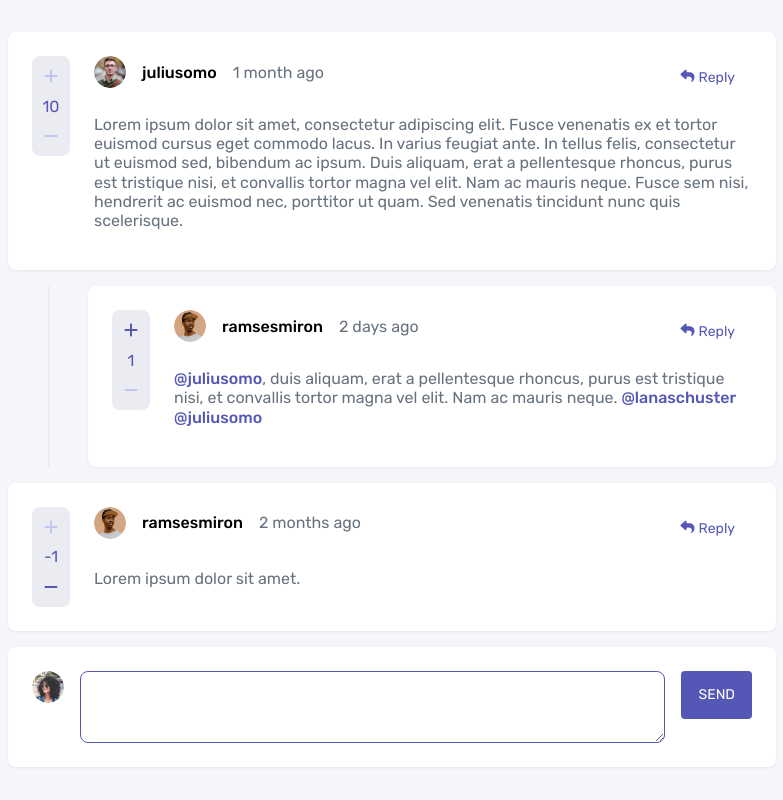
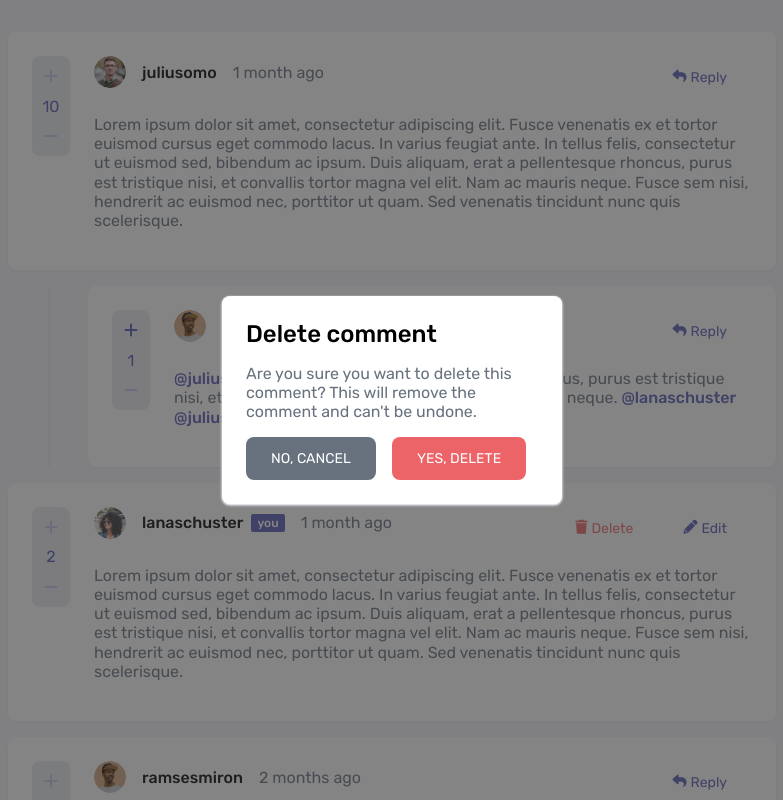
Before and after one commit to lanaschuster/interactive-comments-section, a Vue app: page / in a window 1280 px wide. Both pictures are taken after a click on the button "Delete". Shown: the top 800 px of the page, without its empty margins (248-1031 px from the left). Built offline with nearby package versions, Linux system fonts and the light colour scheme.

Commit message:
feat: create modal to confirm the post deletion

```diff
--- a/src/components/AppButton/AppButton.vue
+++ b/src/components/AppButton/AppButton.vue
@@ -46,8 +46,8 @@ export default {
   outline: none;
   cursor: pointer;
   font-size: 14px;
-  border-radius: 4px;
-  padding: 12px 16px;
+  border-radius: 8px;
+  padding: 12px 24px;
   box-sizing: border-box;
   font-family: $font-family;
   border: 1px solid transparent;
--- a/src/modules/home/components/ThePost/ThePost.vue
+++ b/src/modules/home/components/ThePost/ThePost.vue
@@ -61,10 +61,15 @@
       />
     </div>
   </div>
+  <ThePostDeletionModal
+    v-if="isDeletingPost"
+    @close="isDeletingPost = false"
+    @confirm="onDeletePost"
+  />
 </template>
 
 <script>
-import { reactive } from 'vue';
+import { reactive, ref } from 'vue';
 import { useUserStore } from '@/store/user.js';
 import { usePostsStore } from '@/store/posts.js';
 import { usePostTextFormatter } from '@/modules/home/composables/format-post-text';
@@ -75,6 +80,7 @@ import ThePostHeader from '@/modules/home/components/ThePostHeader/ThePostHeader
 import ThePostActions from '@/modules/home/components/ThePostActions/ThePostActions.vue';
 import ThePostForm from '@/modules/home/components/ThePostForm/ThePostForm.vue';
 import ThePostLayout from '@/modules/home/layouts/ThePostLayout.vue';
+import ThePostDeletionModal from '@/modules/home/components/ThePostDeletionModal/ThePostDeletionModal.vue';
 
 export default {
   components: {
@@ -83,7 +89,8 @@ export default {
     ThePostHeader,
     ThePostForm,
     ThePostLayout,
-    ThePostActions
+    ThePostActions,
+    ThePostDeletionModal
   },
   props: {
     post: {
@@ -98,6 +105,7 @@ export default {
   setup(props) {
     const userStore = useUserStore();
     const postsStore = usePostsStore();
+    const isDeletingPost = ref(false);
 
     const formState = reactive({
       showForm: false,
@@ -121,8 +129,8 @@ export default {
       resetForm();
     }
 
-    function onDelete(postId) {
-      postsStore.deletePost(postId);
+    async function onDelete() {
+      isDeletingPost.value = true;
     }
 
     function onEdit(post) {
@@ -144,8 +152,14 @@ export default {
       postsStore.dislikePost(props.post.id);
     }
 
+    function onDeletePost() {
+      isDeletingPost.value = false;
+      postsStore.deletePost(props.post.id);
+    }
+
     return {
       formState,
+      isDeletingPost,
       reply,
       onDelete,
       onEdit,
@@ -154,7 +168,8 @@ export default {
       onDislike,
       getUser: userStore.getUser,
       getChildren: postsStore.getChildren,
-      usePostTextFormatter
+      usePostTextFormatter,
+      onDeletePost
     };
   }
 };
--- /dev/null
+++ b/src/modules/home/components/ThePostDeletionModal/ThePostDeletionModal.vue
@@ -0,0 +1,44 @@
+<template>
+  <AppModal>
+    <template #title>
+      Delete comment
+    </template>
+    <template #content>
+      <p>
+        Are you sure you want to delete this comment? This will remove the comment and can't be undone.
+      </p>
+    </template>
+    <template #actions>
+      <AppButton
+        variant="secondary"
+        data-testid="cancelBtn"
+        @click="$emit('close', true)"
+      >
+        NO, CANCEL
+      </AppButton>
+      <AppButton
+        variant="danger"
+        data-testid="deleteBtn"
+        @click="$emit('confirm', postId)"
+      >
+        YES, DELETE
+      </AppButton>
+    </template>
+  </AppModal>
+</template>
+
+<script>
+import AppButton from '@/components/AppButton/AppButton.vue';
+import AppModal from '@/components/AppModal/AppModal.vue';
+
+export default {
+  components: {
+    AppButton,
+    AppModal
+  },
+  emits: [
+    'close',
+    'confirm'
+  ]
+};
+</script>
```
Also changed, not shown: 1 other file (tests, documents, lock files or other folders).
